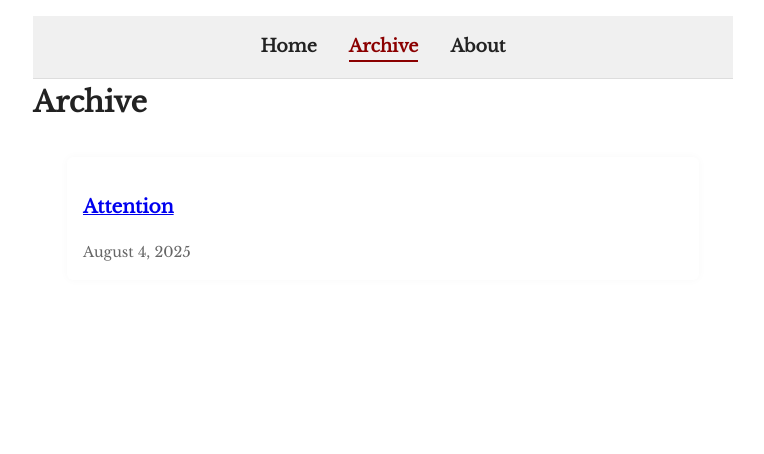
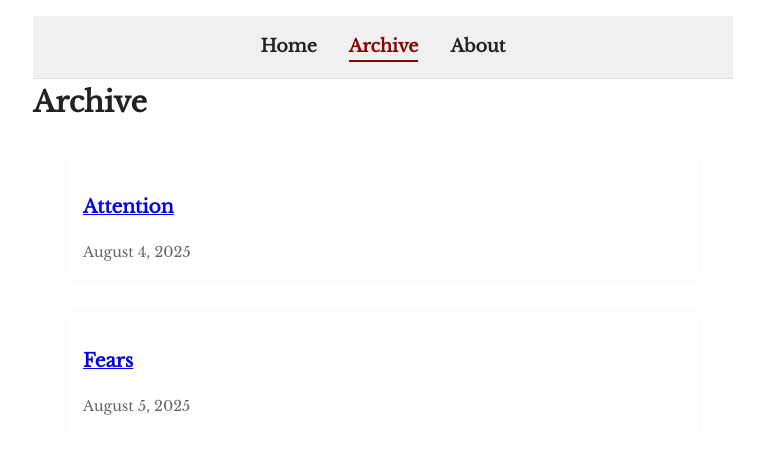
Before and after one commit to infiniteskins/infiniteskins, a plain HTML site: page archive.html in a window 1280 px wide. Shown: the whole page, without its empty margins (257-1021 px from the left). Drawn offline with nearby package versions, Linux system fonts and the light colour scheme.

Commit message:
Update archive.html

```diff
--- a/archive.html
+++ b/archive.html
@@ -71,6 +71,10 @@
       </article>
 
       <!-- Add more posts here -->
+       <article class="post">
+        <h3><a href="fears.html">Fears</a></h3>
+        <p class="date">August 5, 2025</p>
+      </article>
     </section>
   </div>
 </body>
```
